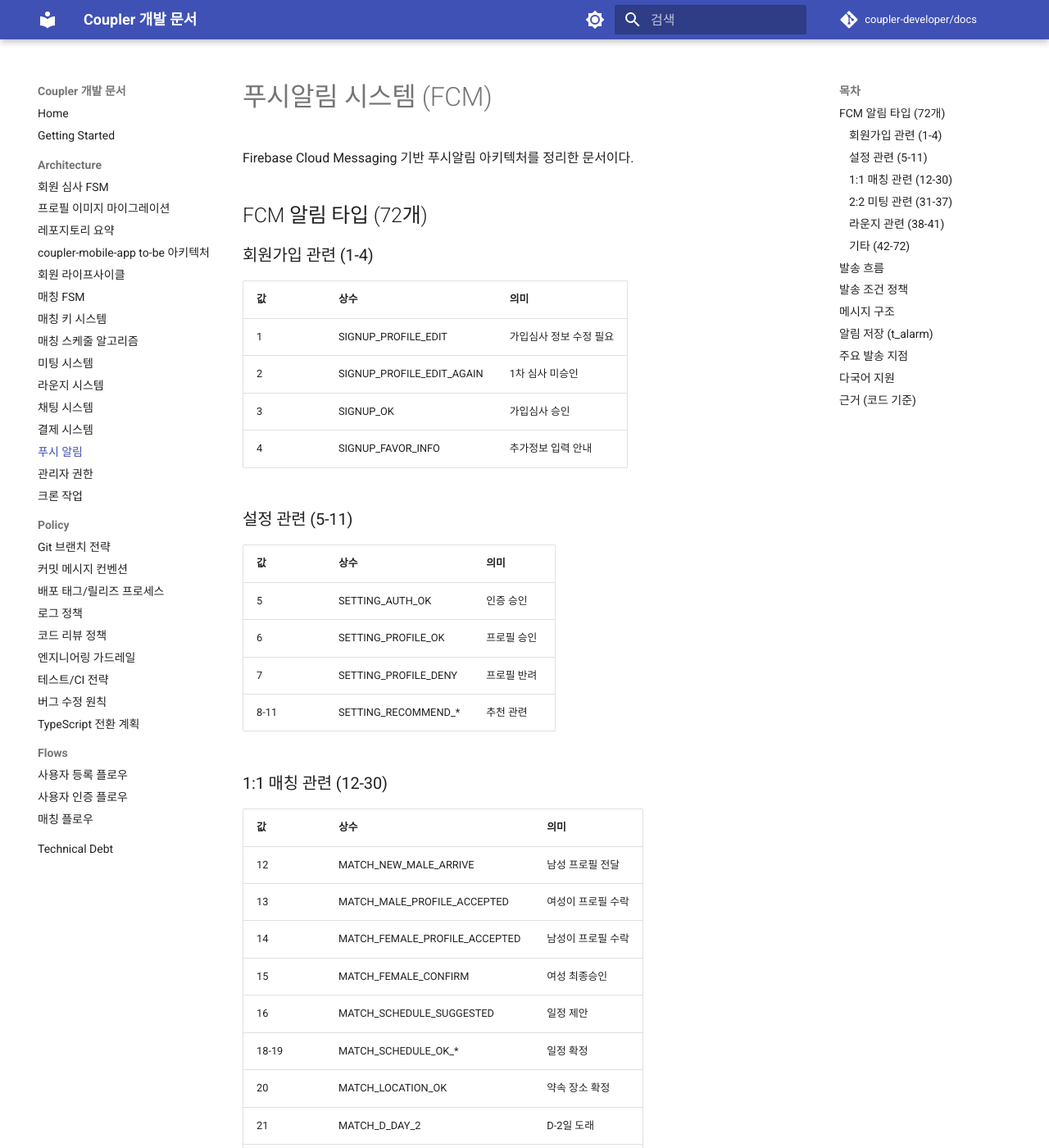
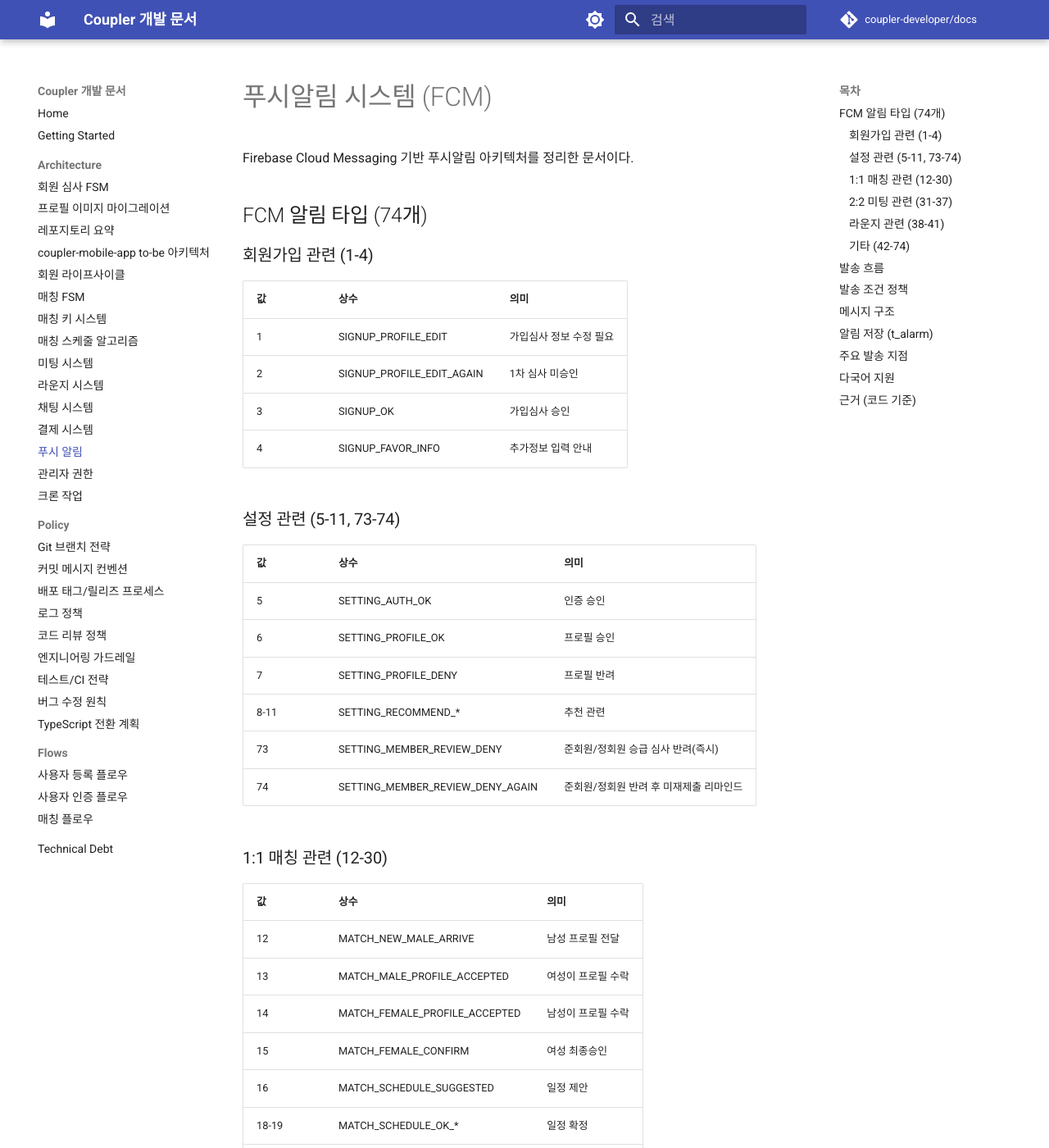
Before and after one commit to coupler-developer/docs, an MkDocs documentation site: the page built from content/architecture/push-notification.md, in a window 1280 px wide and 1400 px high. Shown: the whole window at 82% size. Built offline with MkDocs 1.6.1 and Material for MkDocs 9.7.7, drawn with Linux system fonts in a browser that asks for light colours; comment, search, counter and statistics services are not loaded; some of the changed text lies outside the part shown.

Commit message:
docs: update alarm types and checkSignup notification mapping

```diff
--- a/content/architecture/push-notification.md
+++ b/content/architecture/push-notification.md
@@ -2,7 +2,7 @@
 
 Firebase Cloud Messaging 기반 푸시알림 아키텍처를 정리한 문서이다.
 
-## FCM 알림 타입 (72개)
+## FCM 알림 타입 (74개)
 
 ### 회원가입 관련 (1-4)
 
@@ -13,7 +13,7 @@ Firebase Cloud Messaging 기반 푸시알림 아키텍처를 정리한 문서이
 | 3 | SIGNUP_OK | 가입심사 승인 |
 | 4 | SIGNUP_FAVOR_INFO | 추가정보 입력 안내 |
 
-### 설정 관련 (5-11)
+### 설정 관련 (5-11, 73-74)
 
 | 값 | 상수 | 의미 |
 |----|------|------|
@@ -21,6 +21,8 @@ Firebase Cloud Messaging 기반 푸시알림 아키텍처를 정리한 문서이
 | 6 | SETTING_PROFILE_OK | 프로필 승인 |
 | 7 | SETTING_PROFILE_DENY | 프로필 반려 |
 | 8-11 | SETTING_RECOMMEND_* | 추천 관련 |
+| 73 | SETTING_MEMBER_REVIEW_DENY | 준회원/정회원 승급 심사 반려(즉시) |
+| 74 | SETTING_MEMBER_REVIEW_DENY_AGAIN | 준회원/정회원 반려 후 미재제출 리마인드 |
 
 ### 1:1 매칭 관련 (12-30)
 
@@ -59,7 +61,7 @@ Firebase Cloud Messaging 기반 푸시알림 아키텍처를 정리한 문서이
 | 40 | LOUNGE_BEST | 베스트 선정 |
 | 41 | LOUNGE_BLAME | 신고 |
 
-### 기타 (42-72)
+### 기타 (42-74)
 
 | 값 | 상수 | 의미 |
 |----|------|------|
@@ -125,10 +127,14 @@ sequenceDiagram
 | 필드 | 타입 | 설명 |
 |------|------|------|
 | member | INT | 수신자 ID |
-| type | INT | FCM_TYPE (1-72) |
+| type | INT | FCM_TYPE (1-74) |
 | content | VARCHAR | 알림 메시지 |
 | target | INT | 관련 ID (매칭/미팅/라운지) |
 | create_date | DATETIME | 발송 시간 |
+
+운영 집계 호환 규칙:
+- 반려 알림 전체 지표는 `type IN (7,73,74)` 기준으로 조회한다.
+- `type = 7` 단독 필터는 신규 반려 알림(73/74)을 누락한다.
 
 ## 주요 발송 지점
 
```
Also changed, not shown: content/architecture/cron-jobs.md (+1 -1 lines).
